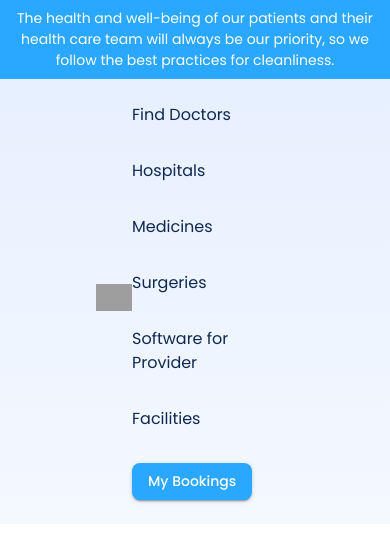
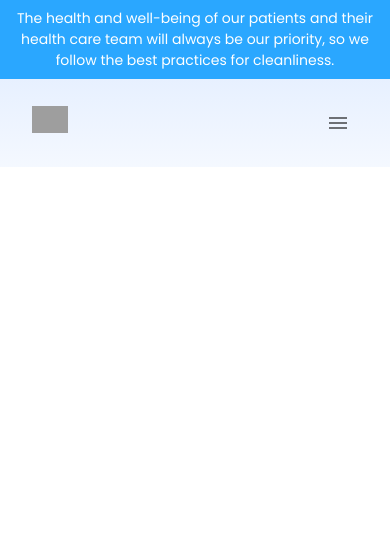
Before and after one commit to luckyanand15/medify, a React (Create React App) app in the folder medify/: page / in a window 390 px wide. Shown: the top 544 px of the page. Built offline with nearby package versions, Linux system fonts and the light colour scheme; grey boxes are pictures that could not be loaded.

Commit message:
Navbar responsive

```diff
--- a/medify/public/index.html
+++ b/medify/public/index.html
@@ -11,7 +11,7 @@
     />
     <link rel="apple-touch-icon" href="%PUBLIC_URL%/logo192.png" />
     <link rel="manifest" href="%PUBLIC_URL%/manifest.json" />
-    <title>React App</title>
+    <title>Medify</title>
   </head>
   <body>
     <noscript>You need to enable JavaScript to run this app.</noscript>
--- a/medify/src/components/NavBar/NavBar.jsx
+++ b/medify/src/components/NavBar/NavBar.jsx
@@ -1,18 +1,29 @@
-import React from "react";
+import React, { useState } from "react";
 import Styles from "./NavBar.module.css";
-import { Box, Button, Container, Stack } from "@mui/material";
+import {
+  Box,
+  Button,
+  Container,
+  IconButton,
+  Stack,
+  useMediaQuery,
+} from "@mui/material";
 import { Link } from "react-router-dom";
 import logo from "../../assets/logo.png";
+import CloseIcon from "@mui/icons-material/Close";
+import MenuIcon from "@mui/icons-material/Menu";
 const NavBar = () => {
+  const mobileSize = useMediaQuery("(max-width:900px)");
+  const [isMenuOpen, setMenuOpen] = useState(false);
   return (
-    <div>
+    <Box>
       <Container maxWidth="xl">
         <Stack
           direction={"row"}
           justifyContent={"space-between"}
           alignItems={"center"}
           py={3}
-          px={10}
+          px={mobileSize ? 2:10}
         >
           <Link to="/">
             <img src={logo} alt="Medify" height={27} />
@@ -20,8 +31,11 @@ const NavBar = () => {
           <Stack
             direction={{ xs: "column", md: "row" }}
             spacing={4}
-            alignItems={{ md: "center", xs: "flex-start" }}
-            className={Styles.navBarLinks}
+            alignItems={{ xs: "flex-start", md: "center" }}
+            className={[Styles.navBarLinks, isMenuOpen && Styles.enabled]}
+            pt={{xs:12, md:1}}
+            pb={{xs:4, md: 1}}
+            px={{xs:4}}
           >
             <Link to="/search">Find Doctors</Link>
             <Link to="/search">Hospitals</Link>
@@ -32,10 +46,23 @@ const NavBar = () => {
             <Link to="/my-bookings">
               <Button variant="contained">My Bookings</Button>
             </Link>
+            {mobileSize && (
+              <IconButton
+                onClick={() => setMenuOpen(false)}
+                sx={{ position: "absolute", top: 0, right:32, color:"#ffffff" }}
+              >
+                <CloseIcon />
+              </IconButton>
+            )}
           </Stack>
+          {mobileSize && (
+              <IconButton onClick={() => setMenuOpen(true)}>
+                <MenuIcon />
+              </IconButton>
+            )}
         </Stack>
       </Container>
-    </div>
+    </Box>
   );
 };
 
--- a/medify/src/components/NavBar/NavBar.module.css
+++ b/medify/src/components/NavBar/NavBar.module.css
@@ -2,3 +2,24 @@
     color: #102851;
     text-decoration: none;
 }
+
+
+@media(max-width:900px){
+    .navBarLinks{
+        background: #102851;
+        position: fixed;
+        top:0;
+        right: 0;
+        z-index: 9999;
+        width: 90vw;
+        height: 100vh;
+        transform: translateX(100%);
+        transition: transform 400ms ease;
+    }
+    .navBarLinks a{
+        color: #ffffff;
+    }
+    .navBarLinks.enabled{
+        transform: translateX(0);
+    }
+}
```
